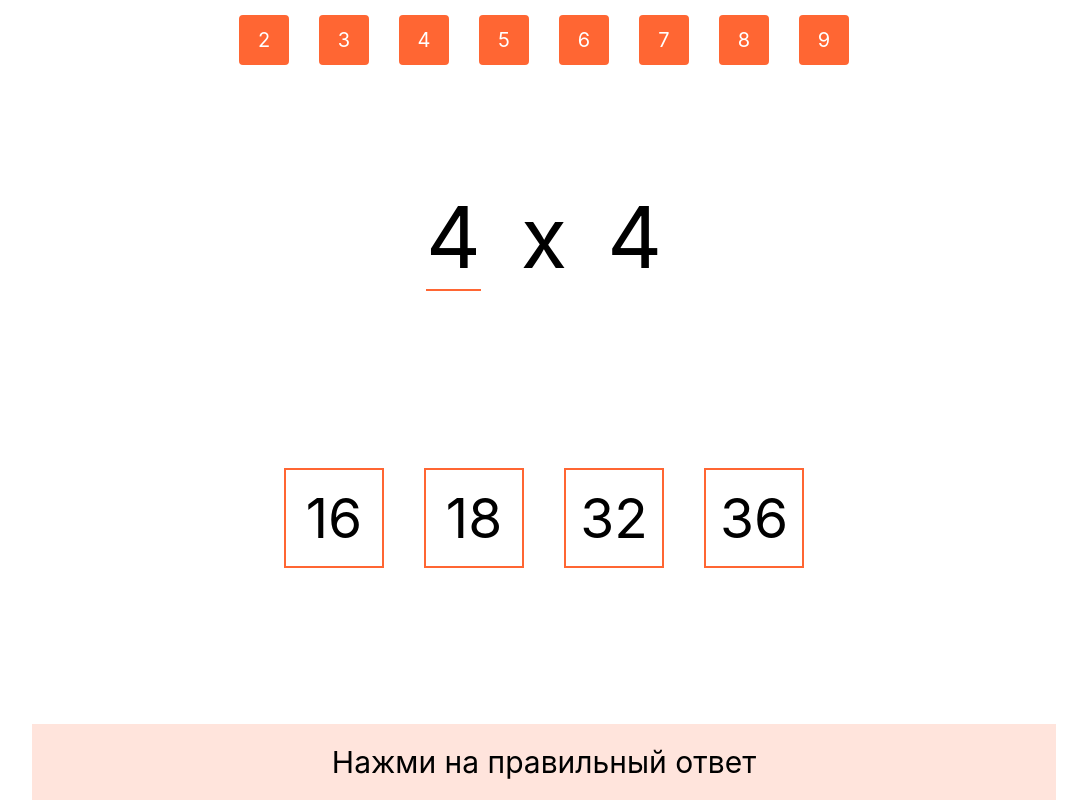
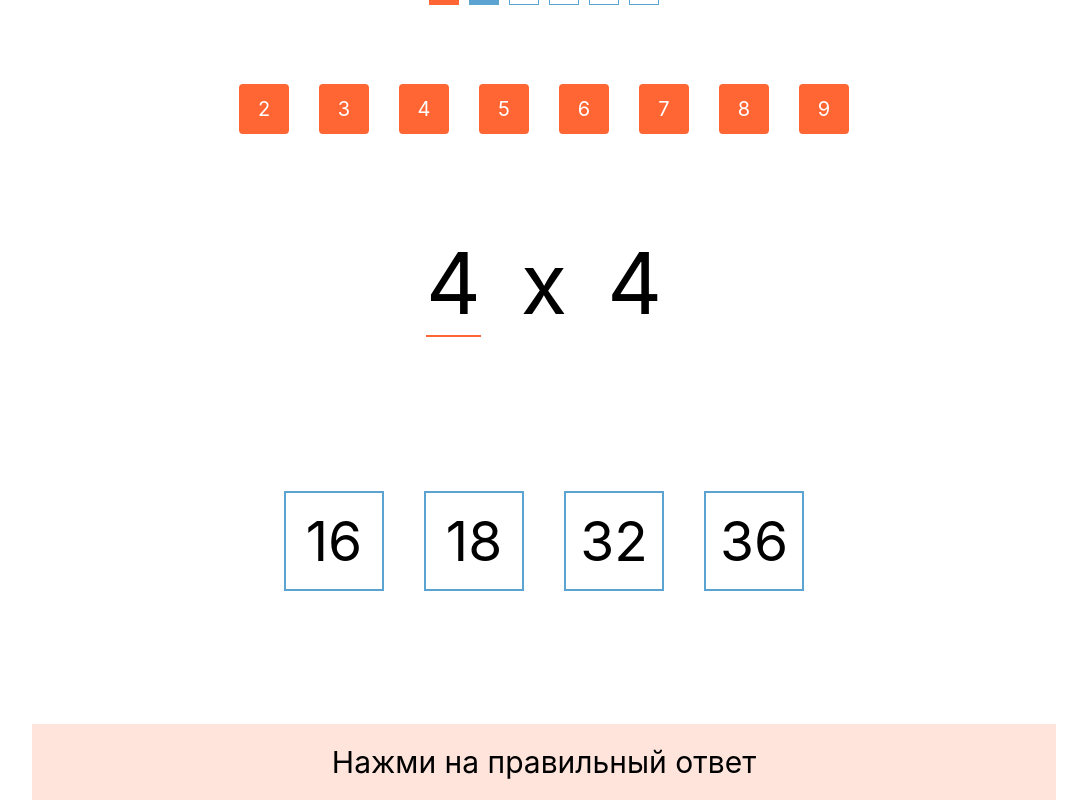
Before and after one commit to Bogus077/multiplication-table, a React (Create React App) app in the folder my-app/: page / in a window 1280 px wide. Shown: the whole page, without its empty margins (96-1183 px from the left). Built offline with nearby package versions, Linux system fonts and the light colour scheme.

Commit message:
add ProgressBar

```diff
--- a/my-app/src/features/answer/answers.module.css
+++ b/my-app/src/features/answer/answers.module.css
@@ -15,14 +15,22 @@
     width: 100px;
     height: 100px;
 
-    border: 2px solid #ff6633;
+    border: 2px solid #5BA3D1;
     transition: 0.3s;
 }
 
 .answer__item:hover{
     cursor: pointer;
-    background-color: #ff6633;
+    background-color: #5BA3D1;
     color: #fff;
+}
+
+@media (hover: none) {
+    .answer__item:hover{
+        cursor: pointer;
+        background-color: #fff;
+        color: #000;
+    }
 }
 
 @media screen and (max-width: 700px){
--- /dev/null
+++ b/my-app/src/features/progressBar/progressBar.module.css
@@ -0,0 +1,23 @@
+.progressBar__wrapper{
+    display: flex;
+    justify-content: center;
+    width: 100vw;
+}
+
+.progressBar__item{
+    width: 30px;
+    height: 5px;
+    background-color: #fff;
+    border: 1px solid #5BA3D1;
+    border-top: none;
+    margin: 0 5px;
+}
+
+.progressBar__item_done{
+    background-color: #ff6633;
+    border-color: #ff6633;
+}
+
+.progressBar__item_current{
+    background-color: #5BA3D1;
+}
--- /dev/null
+++ b/my-app/src/features/progressBar/progressBar.tsx
@@ -0,0 +1,22 @@
+import React from 'react';
+import { useSelector, useDispatch } from 'react-redux';
+import { getSteps } from '../table/tableSlice';
+import styles from './progressBar.module.css';
+import classNames from 'classnames/bind';
+
+export default function ProgressBar(): JSX.Element{
+    const steps = useSelector(getSteps);
+    const cx = classNames.bind(styles);
+
+    return(
+        <div className={styles.progressBar__wrapper}>
+            {steps.map((item, i) =>
+                <div key={i} className={cx({
+                    progressBar__item: true,
+                    progressBar__item_done: (item.status === 'done'),
+                    progressBar__item_current: (item.status === 'current'),
+                  })}></div>
+            )}
+        </div>
+    );
+}
--- a/my-app/src/features/table/table.tsx
+++ b/my-app/src/features/table/table.tsx
@@ -1,4 +1,5 @@
 import React, { ReactElement } from 'react';
+import ProgressBar from '../progressBar/progressBar';
 import NumbersRow from './numbersRow/numbersRow';
 import Button from '../ui/button/button';
 import Expression from '../expression/expression';
@@ -17,6 +18,7 @@ export default function Table() : ReactElement {
 
   return (
     <div className={styles.screen}>
+      <ProgressBar/>
       <NumbersRow />
       {/* <Button text={'Следующий пример'} onClickFunction={getNextExpression} /> */}
       <Expression />
--- a/my-app/src/features/table/tableSlice.tsx
+++ b/my-app/src/features/table/tableSlice.tsx
@@ -5,18 +5,11 @@ import {
   generateNewExpression,
 } from '../../lib/functions';
 import { dialog } from '../../lib/lexicons';
-
-export interface stateTypes {
-  activeNumbers: {
-    [key: string]: boolean;
-  };
-  expressionItem1: number;
-  expressionItem2: number;
-  lastItem: number;
-  dialog: string;
-}
+import { steps } from '../../lib/constants';
+import { stateTypes, stepsType } from '../../lib/interfaces';
 
 const initialState: stateTypes = {
+  steps: steps,
   activeNumbers: {
     '2': true,
     '3': true,
@@ -37,6 +30,9 @@ export const TableSlice = createSlice({
   name: 'table',
   initialState,
   reducers: {
+    changeStep: (state, action) => {
+      state.steps = action.payload;
+    },
     numberOn: (state: stateTypes, action) : void => {
       const activeNumberCount: number = getActiveNumbersCount(state);
       if (state.activeNumbers[action.payload]) {
@@ -86,7 +82,9 @@ export const expItem2 = (state: { [key: string]: stateTypes }): number =>
   state.table.expressionItem2;
 export const getDialog = (state: { [key: string]: stateTypes }): string =>
   state.table.dialog;
+export const getSteps = (state: { [key: string]: stateTypes }): stepsType =>
+  state.table.steps;
 
-export const { numberOn, badAnswer, goodAnswer, newExpression } =
+export const { changeStep, numberOn, badAnswer, goodAnswer, newExpression } =
   TableSlice.actions;
 export default TableSlice.reducer;
--- /dev/null
+++ b/my-app/src/lib/constants.tsx
@@ -0,0 +1,26 @@
+const step1 = {
+  title: 'step1',
+  status: 'done',
+};
+const step2 = {
+  title: 'step1',
+  status: 'current',
+};
+const step3 = {
+  title: 'step1',
+  status: 'none',
+};
+const step4 = {
+  title: 'step1',
+  status: 'none',
+};
+const step5 = {
+  title: 'step1',
+  status: 'none',
+};
+const step6 = {
+  title: 'step1',
+  status: 'none',
+};
+
+export const steps = [step1, step2, step3, step4, step5, step6];
--- a/my-app/src/lib/functions.tsx
+++ b/my-app/src/lib/functions.tsx
@@ -1,4 +1,4 @@
-import { stateTypes } from '../features/table/tableSlice';
+import { stateTypes } from './interfaces';
 
 export const getRandomNumber = (min: number, max: number): number => {
   return Math.floor(min + Math.random() * (max + 1 - min));
--- /dev/null
+++ b/my-app/src/lib/interfaces.tsx
@@ -0,0 +1,12 @@
+export type stepsType = Array<{ [key: string]: string }>;
+
+export interface stateTypes {
+  steps: stepsType;
+  activeNumbers: {
+    [key: string]: boolean;
+  };
+  expressionItem1: number;
+  expressionItem2: number;
+  lastItem: number;
+  dialog: string;
+}
--- a/my-app/src/lib/lexicons.tsx
+++ b/my-app/src/lib/lexicons.tsx
@@ -2,5 +2,5 @@ export const dialog: { [key: string]: string } = {
   pushForNewAnswer: 'Нажми на правильный ответ',
   needOneMore: 'Хотя бы одно число обязательно должно остаться',
   wrongAnswer: 'Неправильно! Попробуй ещё раз!',
-  goodAnswer: 'Молодец!',
+  goodAnswer: 'Молодец! Ты делаешь успехи!',
 };
```
